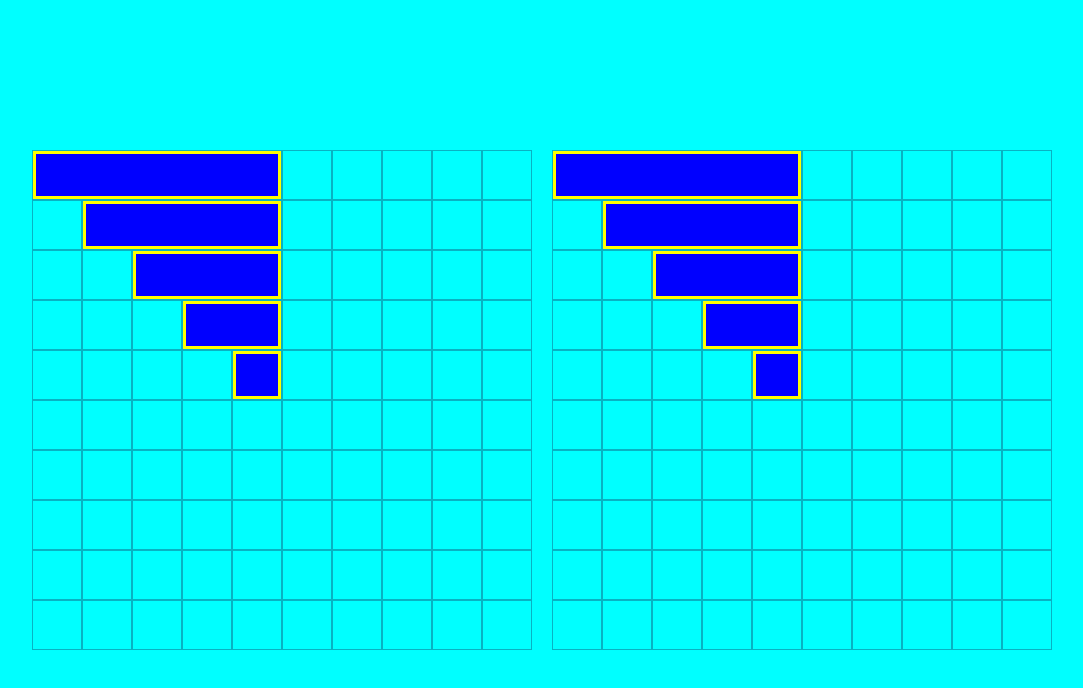
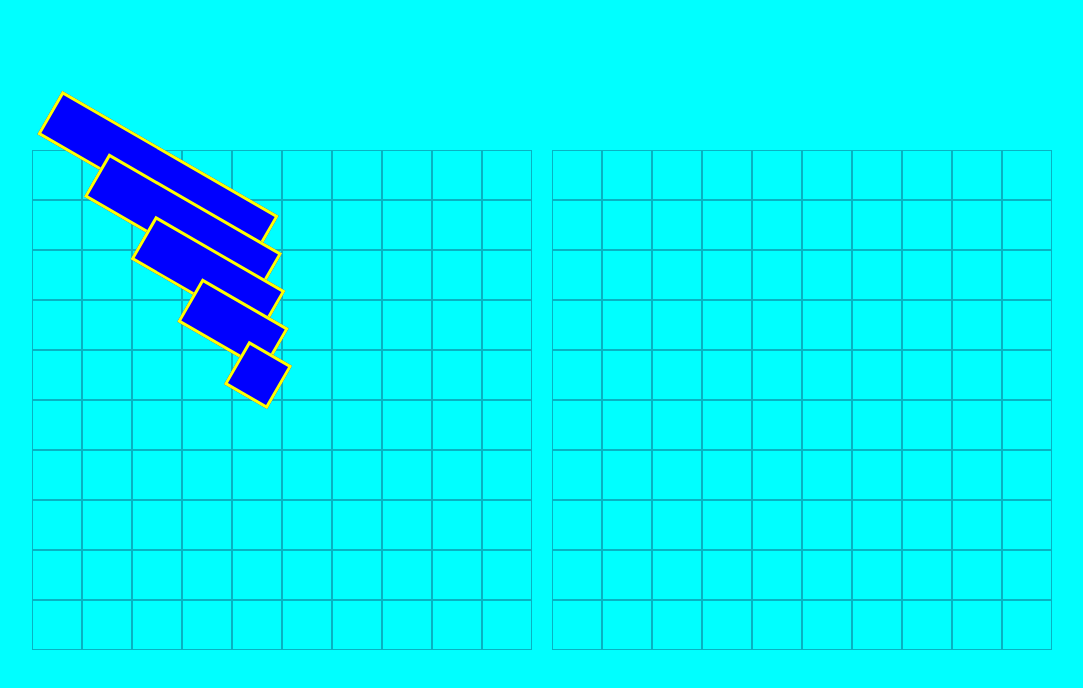
Before and after one commit to aleksandar-code/Battleship, a website built with webpack: page src/index.html in a window 1280 px wide. Shown: the whole page, without its empty margins (98-1181 px from the left). Built offline with nearby package versions, Linux system fonts and the light colour scheme.

Commit message:
Advance on drag drop

```diff
--- a/src/index.css
+++ b/src/index.css
@@ -24,18 +24,46 @@ body {
   display: grid;
   grid-template-columns: repeat(10, 1fr);
   grid-template-rows: repeat(10, 1fr);
+  position: relative;
 }
 
 .slot {
   border: 1px solid rgba(16, 116, 146, 0.548);
   display: flex;
   align-items: center;
+  position: relative;
 }
 
 .ship {
   background-color: blue;
-  height: 100%;
-  width: 100%;
+  height: 50px;
   border: 3px solid yellow;
-  cursor: pointer;
+  cursor: move!important;
+  position: absolute!important;
+  z-index: 1;
 }
+
+.slot:has(> .rotated) {
+  rotate: 90deg;
+  z-index: 2;
+}
+
+.l5 {
+  width: calc(50px * 5);
+}
+
+.l4 {
+  width: calc(50px * 4);
+}
+
+.l3 {
+  width: calc(50px * 3);
+}
+
+.l2 {
+  width: calc(50px * 2);
+}
+
+.l1 {
+  width: 50px
+}
--- a/src/modules/DOM/initializeGame.js
+++ b/src/modules/DOM/initializeGame.js
@@ -6,6 +6,56 @@ newGame.gameLoop();
 printBoards();
 printShips(newGame.boards);
 
+function dragAndDrop() {
+  const playerShips = document.querySelectorAll(".player .ship");
+  const computerShips = document.querySelectorAll(".computer .ship");
+  const playersShips = [Array.from(playerShips), Array.from(computerShips)];
+
+  playersShips.forEach((arr, index) => {
+    arr.forEach((_, i) => {
+      arr[i].setAttribute("draggable", true);
+
+      const ship = playersShips[index][i];
+      ship.ondragstart = (e) => {
+        e.preventDefault();
+      };
+      ship.style.transform = "rotate(30deg)";
+
+      ship.onmousedown = function (event) {
+        // (1) start the process
+
+        // (2) prepare to moving: make absolute and on top by z-index
+        ship.style.position = "absolute";
+        ship.style.zIndex = 1000;
+        // move it out of any current parents directly into body
+        // to make it positioned relative to the body
+        document.body.append(ship);
+        // ...and put that absolutely positioned ship under the cursor
+
+        // centers the ship at (pageX, pageY) coordinates
+        function moveAt(pageX, pageY) {
+          ship.style.left = `${pageX - ship.offsetWidth / 2}px`;
+          ship.style.top = `${pageY - ship.offsetHeight / 2}px`;
+        }
+        moveAt(event.pageX, event.pageY);
+
+        function onMouseMove(event2) {
+          moveAt(event2.pageX, event2.pageY);
+        }
+
+        // (3) move the ship on mousemove
+        document.addEventListener("mousemove", onMouseMove);
+
+        // (4) drop the ship, remove unneeded handlers
+        ship.onmouseup = function () {
+          document.removeEventListener("mousemove", onMouseMove);
+          ship.onmouseup = null;
+        };
+      };
+    });
+  });
+}
+
 (function rotateShips() {
   const realPlayerShips = Object.values(newGame.boards[0].ships);
   const realComputerShips = Object.values(newGame.boards[1].ships);
@@ -13,6 +63,7 @@ printShips(newGame.boards);
   const computerShips = document.querySelectorAll(".computer .ship");
   const playersShips = [Array.from(playerShips), Array.from(computerShips)];
   const realPlayersShips = [realPlayerShips, realComputerShips];
+  dragAndDrop();
   playersShips.forEach((arr, i) => {
     arr.forEach((element) => {
       element.addEventListener("click", () => {
@@ -21,19 +72,8 @@ printShips(newGame.boards);
         printBoards();
         printShips(newGame.boards);
         rotateShips();
+        dragAndDrop();
       });
     });
   });
 })();
-
-(function dragAndDrop() {
-  const playerShips = document.querySelectorAll(".player .ship");
-  const computerShips = document.querySelectorAll(".computer .ship");
-  const playersShips = [Array.from(playerShips), Array.from(computerShips)];
-
-  playersShips.forEach((arr) => {
-    arr.forEach((_, i) => {
-      arr[i].setAttribute("draggable", true);
-    });
-  });
-})();
--- a/src/modules/DOM/printBoard.js
+++ b/src/modules/DOM/printBoard.js
@@ -1,94 +1,54 @@
-const shapeBoats = (boat) => {
-  const array = Array.from(boat);
-  array.forEach((element, index) => {
-    if (index === 0 && !element.classList.contains("rotated")) {
-      array[index].style.cssText = "border-right: none;";
-      array[index].parentNode.style.cssText = "border-right: none;";
-    } else if (
-      index === array.length - 1 &&
-      !element.classList.contains("rotated")
-    ) {
-      array[index].style.cssText = "border-left: none";
-      array[index].parentNode.style.cssText = "border-left: none;";
-    } else if (!element.classList.contains("rotated")) {
-      array[index].style.cssText = "border-left: none; border-right: none";
-      array[index].parentNode.style.cssText =
-        "border-left: none; border-right: none;";
-    } else if (index === 0 && element.classList.contains("rotated")) {
-      array[index].style.cssText = "border-bottom: none;";
-      array[index].parentNode.style.cssText = "border-bottom: none;";
-    } else if (
-      index === array.length - 1 &&
-      element.classList.contains("rotated")
-    ) {
-      array[index].style.cssText = "border-top: none";
-      array[index].parentNode.style.cssText = "border-top: none;";
-    } else if (element.classList.contains("rotated")) {
-      array[index].style.cssText = "border-top: none; border-bottom: none";
-      array[index].parentNode.style.cssText =
-        "border-top: none; border-bottom: none;";
-    }
-  });
-};
-
 const printShips = (boards) => {
   const board = document.querySelectorAll(".board");
   const array = Array.from(board[0].children);
-  const array2 = Array.from(board[1].children);
-  const boardData = boards[0].board.flat(Infinity);
-  const boardData2 = boards[1].board.flat(Infinity);
-  boardData.forEach((node, index) => {
-    if (node.ship !== null) {
-      const ship = document.createElement("div");
-      ship.classList.add(`l${node.ship.length}`);
-      ship.classList.add("ship");
-      if (node.ship.rotated === true) ship.classList.add("rotated");
-      array[index].appendChild(ship);
-    }
+  const boardData = Object.values(boards[0].ships);
+  // const array2 = Array.from(board[1].children);
+  // const boardData2 = Object.values(boards[1].ships);
+
+  boardData.forEach((ship) => {
+    const element = document.createElement("div");
+    element.classList.add(`l${ship.length}`);
+    element.classList.add("ship");
+    if (ship.rotated === true) element.classList.add("rotated");
+    const data = { x: ship.x, y: ship.y };
+
+    array.forEach((slot, index) => {
+      if (
+        Number(slot.dataset.X) === data.x &&
+        Number(slot.dataset.Y) === data.y
+      ) {
+        array[index].appendChild(element);
+      }
+    });
   });
 
-  boardData2.forEach((node, index) => {
-    if (node.ship !== null) {
-      const ship = document.createElement("div");
-      ship.classList.add(`l${node.ship.length}`);
-      ship.classList.add("ship");
-      if (node.ship.rotated === true) ship.classList.add("rotated");
-      array2[index].appendChild(ship);
-    }
-  });
-  const length5 = document.querySelectorAll(".player .l5");
-  const length4 = document.querySelectorAll(".player .l4");
-  const length3 = document.querySelectorAll(".player .l3");
-  const length2 = document.querySelectorAll(".player .l2");
-
-  const lengthComputer5 = document.querySelectorAll(".computer .l5");
-  const lengthComputer4 = document.querySelectorAll(".computer .l4");
-  const lengthComputer3 = document.querySelectorAll(".computer .l3");
-  const lengthComputer2 = document.querySelectorAll(".computer .l2");
-  shapeBoats(length5);
-  shapeBoats(length4);
-  shapeBoats(length3);
-  shapeBoats(length2);
-  shapeBoats(lengthComputer5);
-  shapeBoats(lengthComputer4);
-  shapeBoats(lengthComputer3);
-  shapeBoats(lengthComputer2);
+  // boardData2.forEach((element) => {
+  //   const ship = document.createElement("div");
+  //   ship.classList.add(`l${element.length}`);
+  //   ship.classList.add("ship");
+  //   if (element.rotated === true) ship.classList.add("rotated");
+  //   array2.forEach((slot) => {
+  //     if (slot.dataset.X === element.x && slot.dataset.Y === element.y) {
+  //       slot.appendChild(ship);
+  //     }
+  //   });
+  // });
 };
 
 const printBoards = () => {
   const board = document.querySelectorAll(".board");
   board[0].innerHTML = "";
   board[1].innerHTML = "";
-  for (let i = 0; i < 100; i += 1) {
-    const slot = document.createElement("div");
-    slot.classList.add("slot");
-    board[0].appendChild(slot);
-  }
-
-  for (let i = 0; i < 100; i += 1) {
-    const slot = document.createElement("div");
-    slot.classList.add("slot");
-    board[1].appendChild(slot);
+  for (let i = 0; i < 2; i += 1) {
+    for (let x = 0; x < 10; x += 1) {
+      for (let y = 0; y < 10; y += 1) {
+        const slot = document.createElement("div");
+        slot.classList.add("slot");
+        slot.dataset.X = x;
+        slot.dataset.Y = y;
+        board[i].appendChild(slot);
+      }
+    }
   }
 };
 
```
Also changed, not shown: dist/index.bundle.js.
